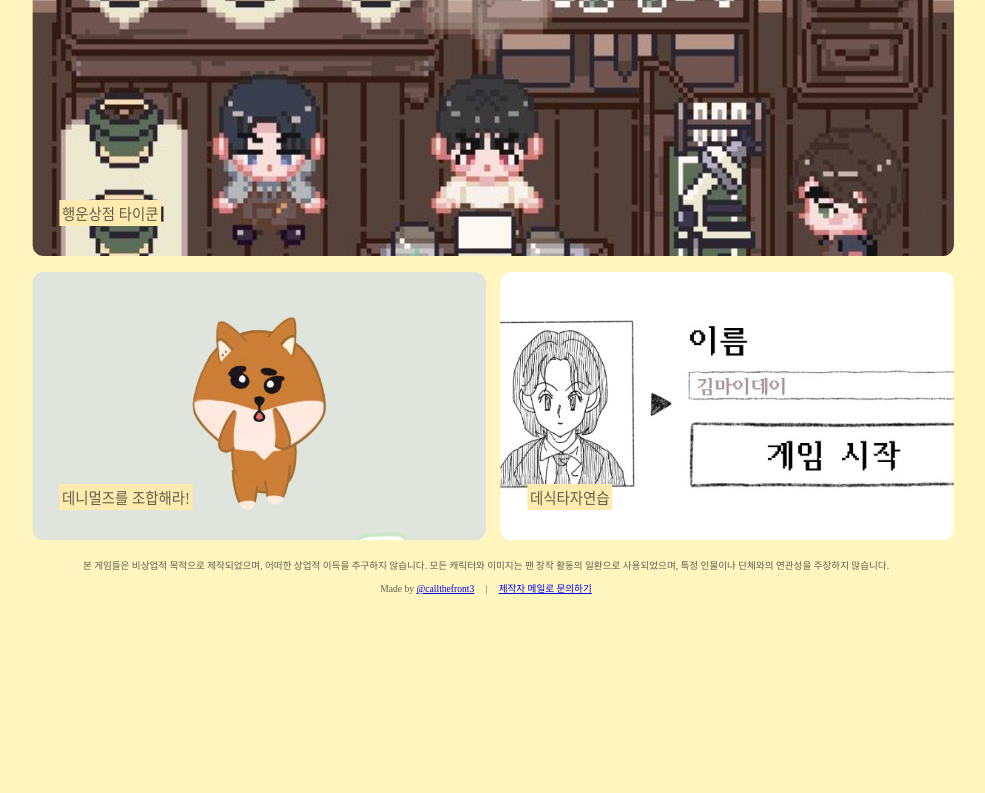
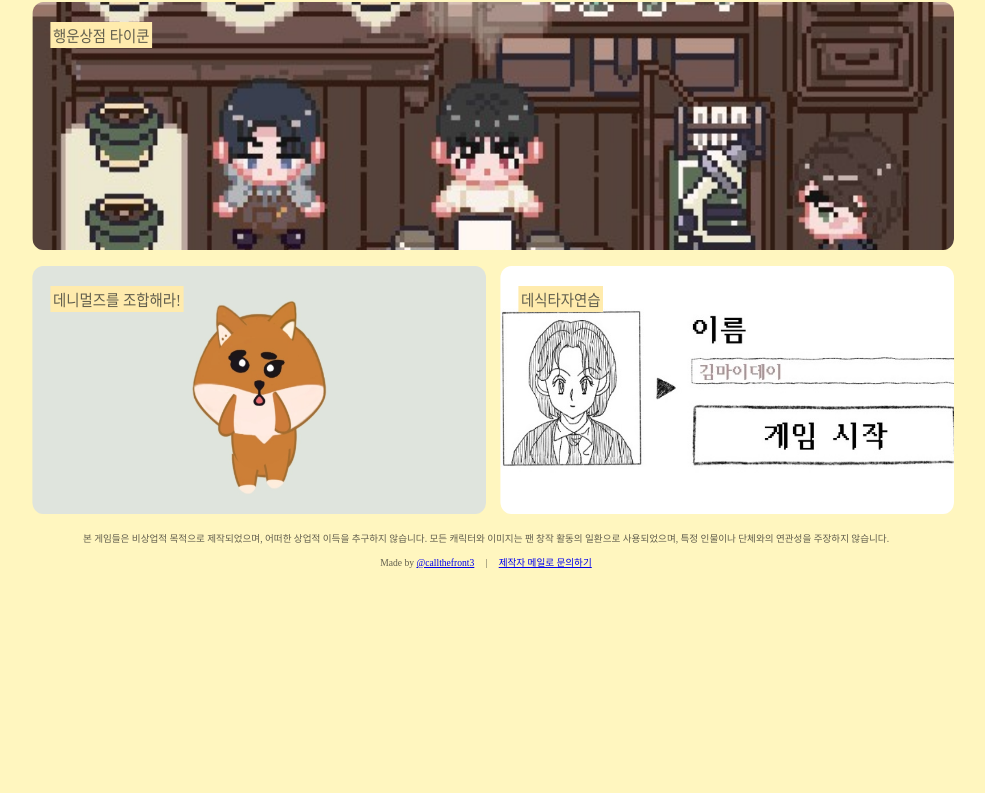
Before and after one commit to callthefront3/day6-fangame, a plain HTML site: page index.html in a window 1280 px wide. Shown: the part 280-1073 px from the top of the page, without its empty margins (154-1139 px from the left). Drawn offline with Linux system fonts and the light colour scheme; a web font is replaced by a local one.

Commit message:
Update index.html

```diff
--- a/index.html
+++ b/index.html
@@ -60,7 +60,7 @@
 
     .box {
         position: relative;
-        padding: 30px;
+        padding: 20px;
         min-height: 200px;
         display: flex;
         background-size: cover;
@@ -75,7 +75,7 @@
     }
 
     .box .title {
-        align-self: flex-end;
+        align-self: flex-start;
         color: var(--text);
         font-size: 1rem;
         word-break: keep-all;
```
